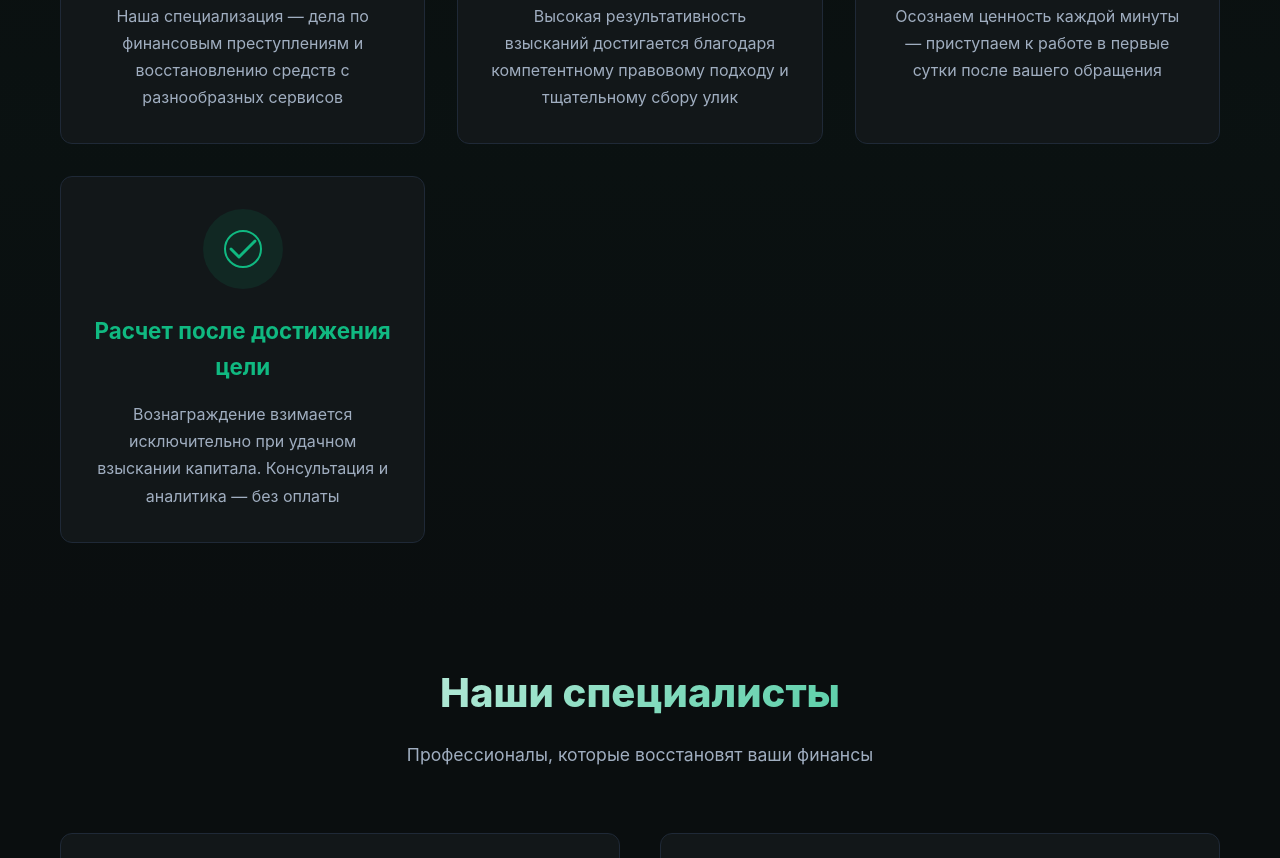
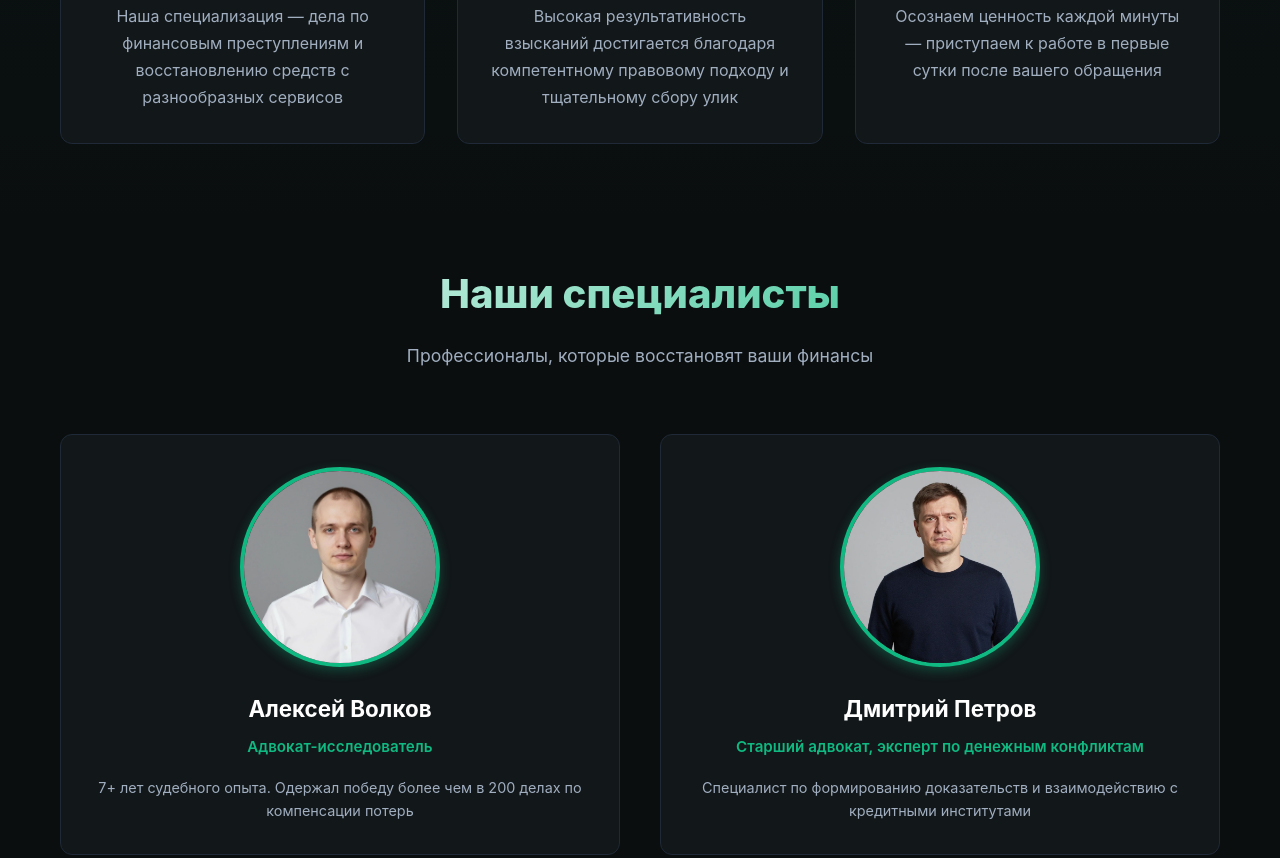
Before and after one commit to yuliia11111992/ReturnL, a plain HTML site: page index.html in a window 1280 px wide. Shown: the part 2294-3152 px from the top of the page. Drawn offline with Linux system fonts and the light colour scheme.

Commit message:
тиаситаолтал

```diff
--- a/index.html
+++ b/index.html
@@ -446,38 +446,7 @@
             </p>
           </div>
 
-          <div class="about-card">
-            <div class="about-icon">
-              <svg
-                width="48"
-                height="48"
-                viewBox="0 0 48 48"
-                fill="none"
-                xmlns="http://www.w3.org/2000/svg"
-              >
-                <path
-                  d="M12 24L20 32L36 16"
-                  stroke="#10b981"
-                  stroke-width="3"
-                  stroke-linecap="round"
-                  stroke-linejoin="round"
-                />
-                <circle
-                  cx="24"
-                  cy="24"
-                  r="18"
-                  stroke="#10b981"
-                  stroke-width="2"
-                />
-              </svg>
-            </div>
-            <h3>Расчет после достижения цели</h3>
-            <p>
-              Вознаграждение взимается исключительно при удачном взыскании
-              капитала. Консультация и аналитика — без оплаты
-            </p>
-          </div>
-        </div>
+
       </div>
     </section>
 
@@ -499,7 +468,7 @@
             <h3>Алексей Волков</h3>
             <p class="team-role">Адвокат-исследователь</p>
             <p class="team-desc">
-              12+ лет судебного опыта. Одержал победу более чем в 200 делах по
+              7+ лет судебного опыта. Одержал победу более чем в 200 делах по
               компенсации потерь
             </p>
           </div>
```
